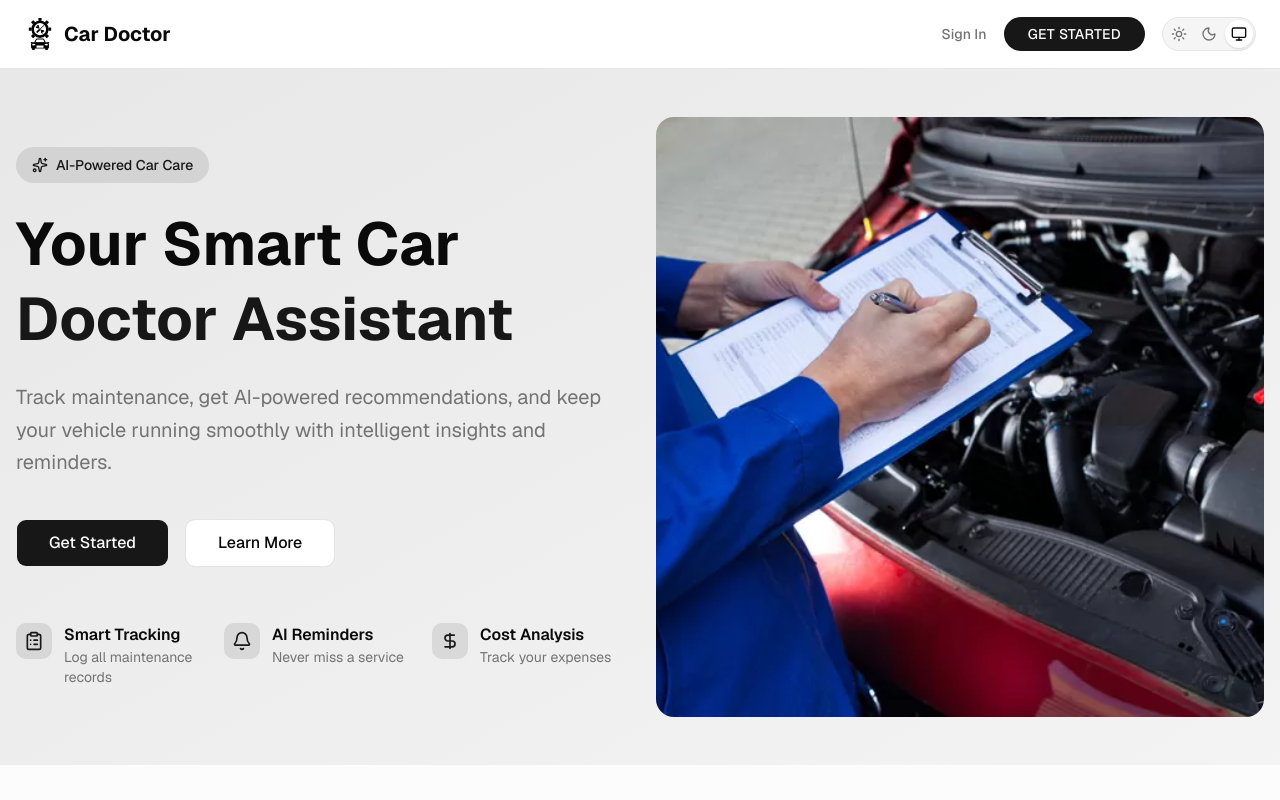
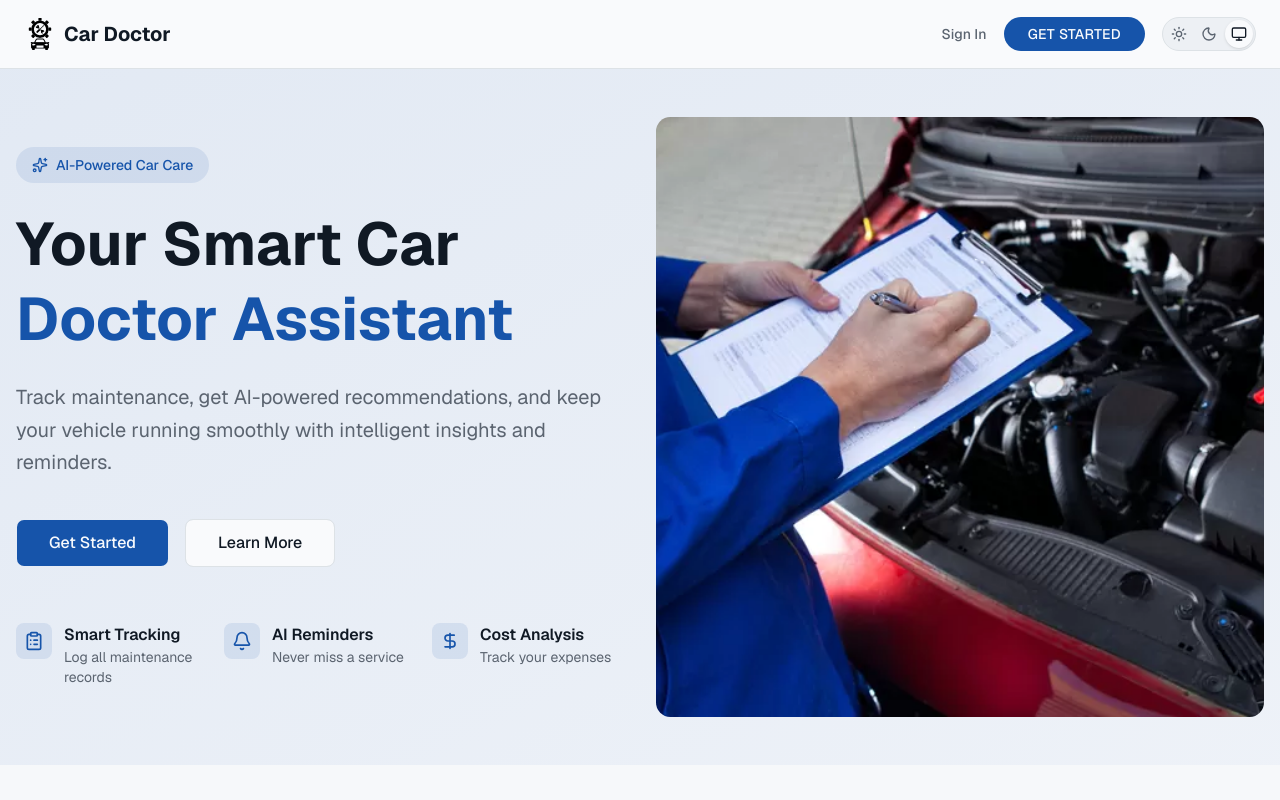
Before and after one commit to benjaminhuanghuang/car-dr-nextjs, a Next.js app: page / in a window 1280 px wide. Shown: the top 800 px of the page. Built offline with nearby package versions, Linux system fonts and the light colour scheme; no server answers.

Commit message:
design system rule

```diff
--- a/_notes/6_design system.md
+++ b/_notes/6_design system.md
@@ -1 +1,3 @@
 # Design system
+
+## Add DESIGN.md
--- a/_notes/_todo.md
+++ b/_notes/_todo.md
@@ -3,7 +3,5 @@
 加载中：现在所有页面的加载状态都只是一行“Loading...”文字。更好的做法是用和最终布局一样形状的骨架屏，页面不会跳动。
 错误和 404 页面：项目里还没有 not-found.tsx 和 error.tsx，访问不存在的车会显示 Next.js 的默认页面，和整体风格不统一。
 导航栏在手机上会挤在一起：屏幕窄时 logo、链接和主题切换按钮挤成一排，需要一个移动端菜单。
-页面布局重复：每个页面都手写一遍 mx-auto max-w-2xl p-6 加 h1，可以抽成一个统一的页面外壳组件。
 Logo 还是两张图片切换，没有改成 currentColor。
-新增车辆、编辑车辆、添加保养记录这三个表单用的是普通的 server action，没有 pending 状态，所以提交时按钮不会显示 Spinner。要做到这一点，需要用 React 的 useFormStatus 写一个小的提交按钮组件。
 加载状态更好的做法是显示和最终布局形状一样的骨架屏，而不是转圈加文字。
--- a/app/globals.css
+++ b/app/globals.css
@@ -27,6 +27,10 @@
   --color-input: var(--input);
   --color-border: var(--border);
   --color-destructive: var(--destructive);
+  --color-success: var(--success);
+  --color-success-foreground: var(--success-foreground);
+  --color-warning: var(--warning);
+  --color-warning-foreground: var(--warning-foreground);
   --color-accent-foreground: var(--accent-foreground);
   --color-accent: var(--accent);
   --color-muted-foreground: var(--muted-foreground);
@@ -49,72 +53,94 @@
 }
 
 :root {
-  --background: oklch(1 0 0);
-  --foreground: oklch(0.145 0 0);
+  /* Car Doctor — light. Neutrals carry a faint blue tint; one blue for actions. */
+  --radius: 0.5rem;
+
+  --background: oklch(0.985 0.003 250);
+  --foreground: oklch(0.21 0.025 255);
   --card: oklch(1 0 0);
-  --card-foreground: oklch(0.145 0 0);
+  --card-foreground: oklch(0.21 0.025 255);
   --popover: oklch(1 0 0);
-  --popover-foreground: oklch(0.145 0 0);
-  --primary: oklch(0.205 0 0);
-  --primary-foreground: oklch(0.985 0 0);
-  --secondary: oklch(0.97 0 0);
-  --secondary-foreground: oklch(0.205 0 0);
-  --muted: oklch(0.97 0 0);
-  --muted-foreground: oklch(0.556 0 0);
-  --accent: oklch(0.97 0 0);
-  --accent-foreground: oklch(0.205 0 0);
-  --destructive: oklch(0.577 0.245 27.325);
-  --border: oklch(0.922 0 0);
-  --input: oklch(0.922 0 0);
-  --ring: oklch(0.708 0 0);
-  --chart-1: oklch(0.87 0 0);
-  --chart-2: oklch(0.556 0 0);
-  --chart-3: oklch(0.439 0 0);
-  --chart-4: oklch(0.371 0 0);
-  --chart-5: oklch(0.269 0 0);
-  --radius: 0.625rem;
-  --sidebar: oklch(0.985 0 0);
-  --sidebar-foreground: oklch(0.145 0 0);
-  --sidebar-primary: oklch(0.205 0 0);
-  --sidebar-primary-foreground: oklch(0.985 0 0);
-  --sidebar-accent: oklch(0.97 0 0);
-  --sidebar-accent-foreground: oklch(0.205 0 0);
-  --sidebar-border: oklch(0.922 0 0);
-  --sidebar-ring: oklch(0.708 0 0);
+  --popover-foreground: oklch(0.21 0.025 255);
+
+  --primary: oklch(0.46 0.15 258);
+  --primary-foreground: oklch(0.985 0.005 250);
+  --secondary: oklch(0.955 0.006 250);
+  --secondary-foreground: oklch(0.27 0.03 255);
+  --muted: oklch(0.955 0.006 250);
+  --muted-foreground: oklch(0.5 0.022 255);
+  --accent: oklch(0.95 0.022 255);
+  --accent-foreground: oklch(0.38 0.13 258);
+
+  /* Status: maintenance OK / due soon / overdue. Text-safe on their 12% tints. */
+  --success: oklch(0.49 0.12 152);
+  --success-foreground: oklch(0.985 0.005 250);
+  --warning: oklch(0.52 0.12 60);
+  --warning-foreground: oklch(0.985 0.005 250);
+  --destructive: oklch(0.52 0.2 27);
+
+  --border: oklch(0.91 0.008 250);
+  --input: oklch(0.88 0.01 250);
+  --ring: oklch(0.46 0.15 258);
+
+  --chart-1: oklch(0.46 0.15 258);
+  --chart-2: oklch(0.62 0.12 230);
+  --chart-3: oklch(0.49 0.12 152);
+  --chart-4: oklch(0.52 0.12 60);
+  --chart-5: oklch(0.5 0.022 255);
+
+  --sidebar: oklch(0.97 0.005 250);
+  --sidebar-foreground: oklch(0.21 0.025 255);
+  --sidebar-primary: oklch(0.46 0.15 258);
+  --sidebar-primary-foreground: oklch(0.985 0.005 250);
+  --sidebar-accent: oklch(0.95 0.022 255);
+  --sidebar-accent-foreground: oklch(0.38 0.13 258);
+  --sidebar-border: oklch(0.91 0.008 250);
+  --sidebar-ring: oklch(0.46 0.15 258);
 }
 
 .dark {
-  --background: oklch(0.145 0 0);
-  --foreground: oklch(0.985 0 0);
-  --card: oklch(0.205 0 0);
-  --card-foreground: oklch(0.985 0 0);
-  --popover: oklch(0.205 0 0);
-  --popover-foreground: oklch(0.985 0 0);
-  --primary: oklch(0.922 0 0);
-  --primary-foreground: oklch(0.205 0 0);
-  --secondary: oklch(0.269 0 0);
-  --secondary-foreground: oklch(0.985 0 0);
-  --muted: oklch(0.269 0 0);
-  --muted-foreground: oklch(0.708 0 0);
-  --accent: oklch(0.269 0 0);
-  --accent-foreground: oklch(0.985 0 0);
-  --destructive: oklch(0.704 0.191 22.216);
+  /* Car Doctor — dark. Blue-grey instrument-panel surfaces, never pure black. */
+  --background: oklch(0.17 0.014 255);
+  --foreground: oklch(0.95 0.006 250);
+  --card: oklch(0.215 0.016 255);
+  --card-foreground: oklch(0.95 0.006 250);
+  --popover: oklch(0.235 0.016 255);
+  --popover-foreground: oklch(0.95 0.006 250);
+
+  --primary: oklch(0.72 0.13 252);
+  --primary-foreground: oklch(0.17 0.03 258);
+  --secondary: oklch(0.265 0.016 255);
+  --secondary-foreground: oklch(0.95 0.006 250);
+  --muted: oklch(0.265 0.016 255);
+  --muted-foreground: oklch(0.71 0.018 255);
+  --accent: oklch(0.29 0.04 258);
+  --accent-foreground: oklch(0.86 0.07 252);
+
+  --success: oklch(0.76 0.14 152);
+  --success-foreground: oklch(0.17 0.03 152);
+  --warning: oklch(0.82 0.13 78);
+  --warning-foreground: oklch(0.2 0.04 70);
+  --destructive: oklch(0.7 0.19 22);
+
   --border: oklch(1 0 0 / 10%);
   --input: oklch(1 0 0 / 15%);
-  --ring: oklch(0.556 0 0);
-  --chart-1: oklch(0.87 0 0);
-  --chart-2: oklch(0.556 0 0);
-  --chart-3: oklch(0.439 0 0);
-  --chart-4: oklch(0.371 0 0);
-  --chart-5: oklch(0.269 0 0);
-  --sidebar: oklch(0.205 0 0);
-  --sidebar-foreground: oklch(0.985 0 0);
-  --sidebar-primary: oklch(0.488 0.243 264.376);
-  --sidebar-primary-foreground: oklch(0.985 0 0);
-  --sidebar-accent: oklch(0.269 0 0);
-  --sidebar-accent-foreground: oklch(0.985 0 0);
+  --ring: oklch(0.72 0.13 252);
+
+  --chart-1: oklch(0.72 0.13 252);
+  --chart-2: oklch(0.78 0.1 220);
+  --chart-3: oklch(0.76 0.14 152);
+  --chart-4: oklch(0.82 0.13 78);
+  --chart-5: oklch(0.71 0.018 255);
+
+  --sidebar: oklch(0.215 0.016 255);
+  --sidebar-foreground: oklch(0.95 0.006 250);
+  --sidebar-primary: oklch(0.72 0.13 252);
+  --sidebar-primary-foreground: oklch(0.17 0.03 258);
+  --sidebar-accent: oklch(0.29 0.04 258);
+  --sidebar-accent-foreground: oklch(0.86 0.07 252);
   --sidebar-border: oklch(1 0 0 / 10%);
-  --sidebar-ring: oklch(0.556 0 0);
+  --sidebar-ring: oklch(0.72 0.13 252);
 }
 
 @layer base {
```
Also changed, not shown: _notes/8_ux.md (+2 -0 lines), .claude/rules/design-system.md (added), 1 other file (tests, documents, lock files or other folders).
